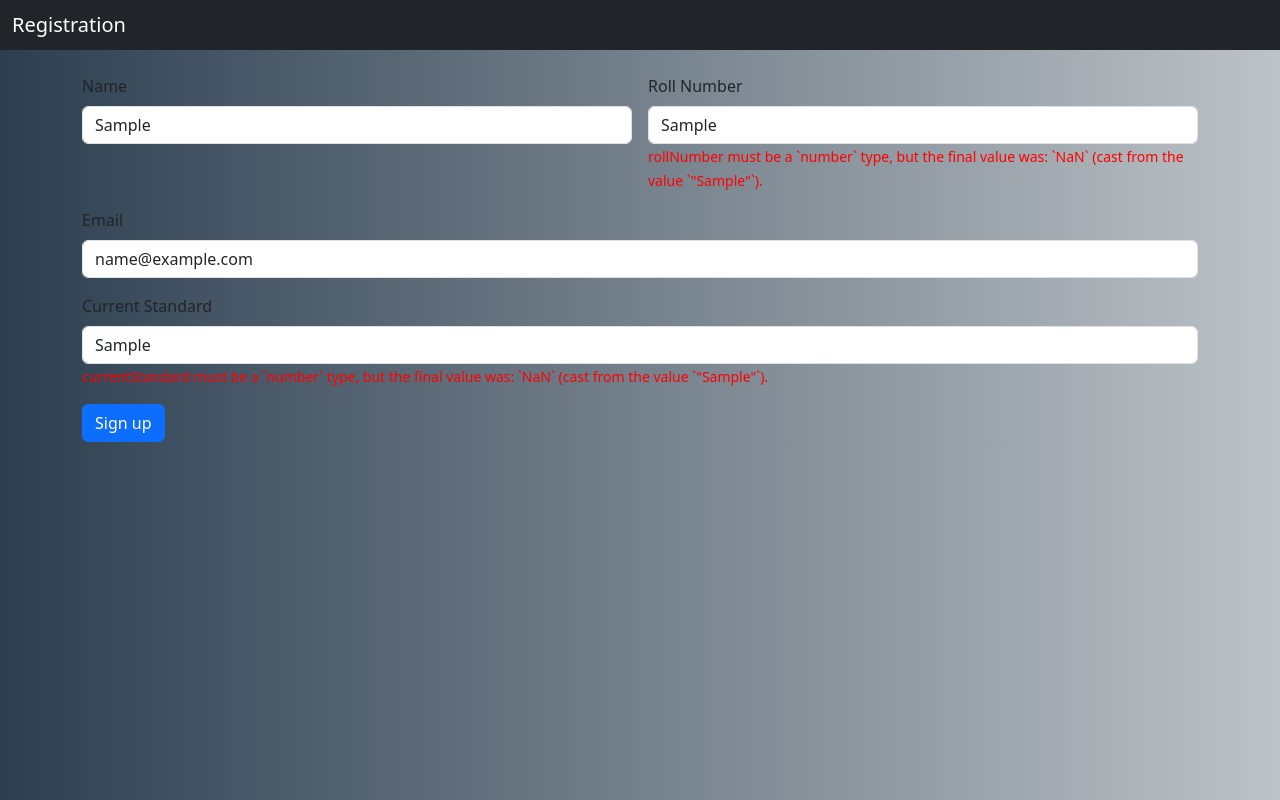
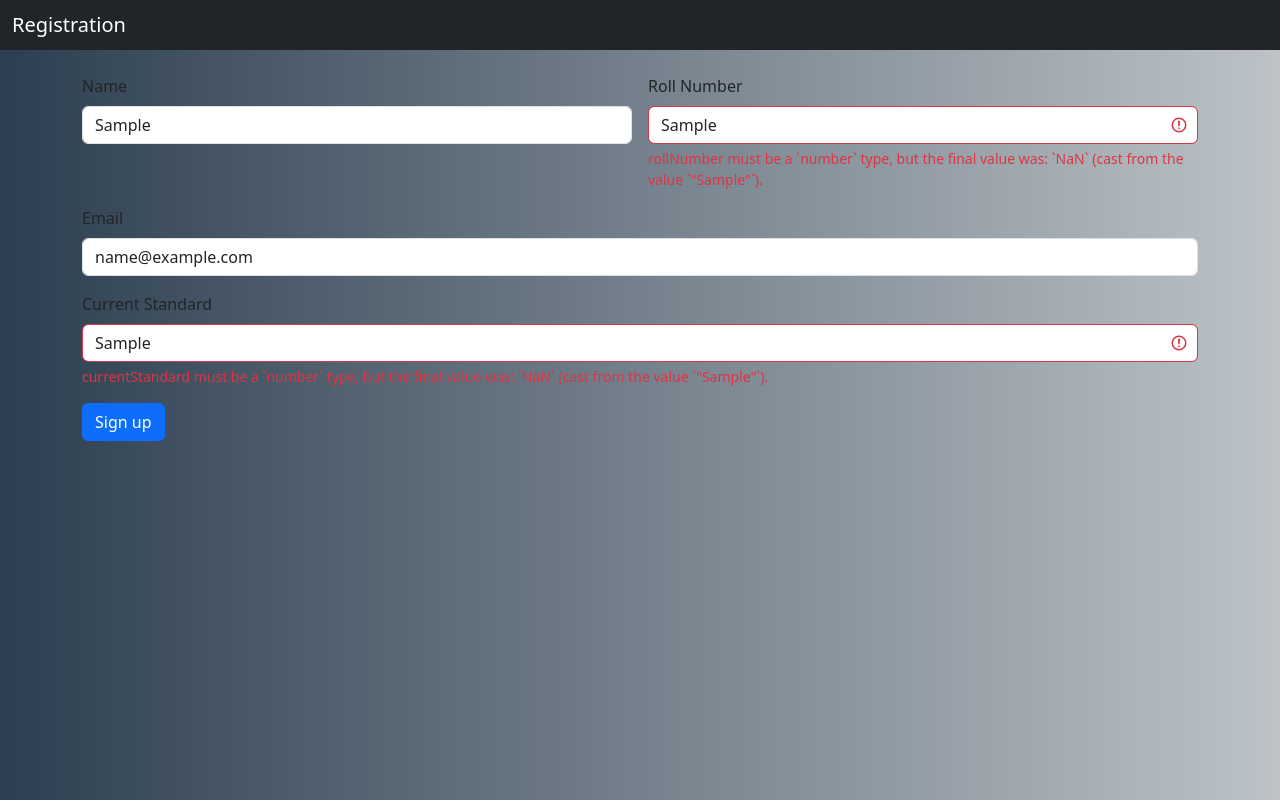
Before and after one commit to hinalpaladiya/register-test-1, a React (Create React App) app: page / in a window 1280 px wide. Both pictures are taken after typing "Sample", "Sample", "name@example.com", "Sample" into the empty fields and a click on the button "Sign up". Built offline with nearby package versions, Linux system fonts and the light colour scheme.

Commit message:
Basic form fix

```diff
--- a/src/SignUp.js
+++ b/src/SignUp.js
@@ -1,22 +1,27 @@
-import React, { useState } from 'react'
-import './css/App.css'
-import * as Yup from "yup";
+import React, { useEffect } from 'react';
+import './css/App.css';
+import * as Yup from 'yup';
 import { useFormik } from 'formik';
 import { useNavigate } from 'react-router-dom';
 import Header from './Header';
 
-
-var SignUp = () => {
-	var navigate = useNavigate();
-
-	var SignUpSchema = Yup.object().shape({
-		name: Yup.string().required("Name is required").min(2, "Name is too short").max(100, "Name is too long"),
-		rollNumber: Yup.number().required("Roll number is required").min(1, "Invalid roll number").max(100, "Invalid roll number"),
-		email: Yup.string().email("Invalid email").required("Email is required"),
-		currentStandard: Yup.number().required("Current standard is required").min(1, "Invalid standard").max(12, "Invalid standard"),
+const SignUpSchema = Yup.object().shape({
+    name: Yup.string().required('Name is required').min(2, 'Name is too short').max(100, 'Name is too long'),
+    rollNumber: Yup.number().required('Roll number is required').min(1, 'Invalid roll number').max(100, 'Invalid roll number'),
+    email: Yup.string().email('Invalid email').required('Email is required'),
+    currentStandard: Yup.number().required('Current standard is required').min(1, 'Invalid standard').max(12, 'Invalid standard'),
+    previousStandards: Yup.array().of(
+        Yup.object().shape({
+            remark: Yup.string().required('Remark is required'),
+            percentage: Yup.string().required('Percentage is required').max(100, 'Invalid percentage'),
+        })
+    ),
 });
 
-	var formik = useFormik({
+const SignUp = () => {
+	const navigate = useNavigate();
+
+	const formik = useFormik({
 		initialValues: {
 			name: '',
 			rollNumber: '',
@@ -31,70 +36,131 @@ var SignUp = () => {
 			});
 		},
 	});
-	var renderPreviousStandardsFields = () => {
-		var currentStandard = parseInt(formik.values.currentStandard);
-		var previousStandardsFields = [];
+
+	useEffect(() => {
+		formik.setFieldValue('previousStandards', []);
+	}, [formik.values.currentStandard]);
+
+	const renderPreviousStandardsFields = () => {
+        const currentStandard = parseInt(formik.values.currentStandard);
+        const previousStandardsFields = [];
 
         for (let i = 1; i < currentStandard; i++) {
             previousStandardsFields.push(
-				<>
-					<div key={i} className="row">
+                <div key={i} className="row mt-3">
                     <div className="col-md-6">
-							<label htmlFor={`standard${i}_remark`} className="form-label">{`Standard ${i}: Remark`}</label>
+                        <label htmlFor={`previousStandards[${i - 1}].remark`} className="form-label">{`Standard ${i}: Remark`}</label>
                         <input
                             type="text"
+                            id={`previousStandards[${i - 1}].remark`}
+                            name={`previousStandards[${i - 1}].remark`}
+                            className={`form-control ${formik.errors.previousStandards?.[i - 1]?.remark ? 'is-invalid' : ''}`}
                             onChange={formik.handleChange}
+                            onBlur={formik.handleBlur}
                             value={formik.values.previousStandards[i - 1]?.remark || ''}
-								name={`previousStandards[${i - 1}].remark`}
-								className="form-control"
-								id={`standard${i}_remark`}
                         />
-							{formik.errors.previousStandards?.[i - 1]?.remark ? <div style={{ color: 'red' }}><small>{formik.errors.previousStandards[i - 1].remark}</small></div> : null}
+                        {formik.touched.previousStandards && formik.errors.previousStandards?.[i - 1]?.remark && (
+                            <div className="invalid-feedback">
+                                {formik.errors.previousStandards[i - 1].remark}
+                            </div>
+                        )}
                     </div>
                     <div className="col-md-6">
-							<label htmlFor={`standard${i}_percentage`} className="form-label">{`Standard ${i}: Percentage`}</label>
+                        <label htmlFor={`previousStandards[${i - 1}].percentage`} className="form-label">{`Standard ${i}: Percentage`}</label>
                         <input
                             type="text"
+                            id={`previousStandards[${i - 1}].percentage`}
+                            name={`previousStandards[${i - 1}].percentage`}
+                            className={`form-control ${formik.errors.previousStandards?.[i - 1]?.percentage ? 'is-invalid' : ''}`}
                             onChange={formik.handleChange}
+                            onBlur={formik.handleBlur}
                             value={formik.values.previousStandards[i - 1]?.percentage || ''}
-								name={`previousStandards[${i - 1}].percentage`}
-								className="form-control"
-								id={`standard${i}_percentage`}
                         />
-							{formik.errors.previousStandards?.[i - 1]?.percentage ? <div style={{ color: 'red' }}><small>{formik.errors.previousStandards[i - 1].percentage}</small></div> : null}
+                        {formik.touched.previousStandards && formik.errors.previousStandards?.[i - 1]?.percentage && (
+                            <div className="invalid-feedback">
+                                {formik.errors.previousStandards[i - 1].percentage}
+                            </div>
+                        )}
                     </div>
                 </div>
-				</>
             );
         }
 
         return previousStandardsFields;
     };
+
 	return (
         <>
             <Header />
             <div className="container mt-4">
                 <form className="row g-3" onSubmit={formik.handleSubmit}>
                     <div className="col-md-6">
-						<label htmlFor="inputEmail4" className="form-label">Name</label>
-						<input type="text" onChange={formik.handleChange} value={formik.values.name} name="name" className="form-control" id="inputEmail4" />
-						{formik.errors.name ? <div style={{ color: "red" }}><small>{formik.errors.name}</small></div> : null}
+                        <label htmlFor="name" className="form-label">Name</label>
+                        <input
+                            type="text"
+                            id="name"
+                            name="name"
+                            className={`form-control ${formik.touched.name && formik.errors.name ? 'is-invalid' : ''}`}
+                            onChange={formik.handleChange}
+                            onBlur={formik.handleBlur}
+                            value={formik.values.name}
+                        />
+                        {formik.touched.name && formik.errors.name && (
+                            <div className="invalid-feedback">
+                                {formik.errors.name}
+                            </div>
+                        )}
                     </div>
                     <div className="col-md-6">
-						<label htmlFor="inputPassword4" className="form-label">Roll Number</label>
-						<input type="text" onChange={formik.handleChange} value={formik.values.rollNumber} name="rollNumber" className="form-control" id="rollNumber" />
-						{formik.errors.rollNumber ? <div style={{ color: "red" }}><small>{formik.errors.rollNumber}</small></div> : null}
+                        <label htmlFor="rollNumber" className="form-label">Roll Number</label>
+                        <input
+                            type="text"
+                            id="rollNumber"
+                            name="rollNumber"
+                            className={`form-control ${formik.touched.rollNumber && formik.errors.rollNumber ? 'is-invalid' : ''}`}
+                            onChange={formik.handleChange}
+                            onBlur={formik.handleBlur}
+                            value={formik.values.rollNumber}
+                        />
+                        {formik.touched.rollNumber && formik.errors.rollNumber && (
+                            <div className="invalid-feedback">
+                                {formik.errors.rollNumber}
+                            </div>
+                        )}
                     </div>
                     <div className="col-12">
-						<label htmlFor="inputAddress" className="form-label">Email</label>
-						<input type="email" onChange={formik.handleChange} value={formik.values.email} name='email' className="form-control" id="email" placeholder="abc@gmail.com" />
-						{formik.errors.email ? <div style={{ color: "red" }}><small>{formik.errors.email}</small></div> : null}
+                        <label htmlFor="email" className="form-label">Email</label>
+                        <input
+                            type="email"
+                            id="email"
+                            name="email"
+                            className={`form-control ${formik.touched.email && formik.errors.email ? 'is-invalid' : ''}`}
+                            onChange={formik.handleChange}
+                            onBlur={formik.handleBlur}
+                            value={formik.values.email}
+                        />
+                        {formik.touched.email && formik.errors.email && (
+                            <div className="invalid-feedback">
+                                {formik.errors.email}
                             </div>
-
+                        )}
+                    </div>
                     <div className="col-md-12">
-						<label htmlFor="inputCity" className="form-label">Current Standard</label>
-						<input type="text" onChange={formik.handleChange} value={formik.values.currentStandard} name="currentStandard" className="form-control" id="currentStandard" />
-						{formik.errors.currentStandard ? <div style={{ color: "red" }}><small>{formik.errors.currentStandard}</small></div> : null}
+                        <label htmlFor="currentStandard" className="form-label">Current Standard</label>
+                        <input
+                            type="text"
+                            id="currentStandard"
+                            name="currentStandard"
+                            className={`form-control ${formik.touched.currentStandard && formik.errors.currentStandard ? 'is-invalid' : ''}`}
+                            onChange={formik.handleChange}
+                            onBlur={formik.handleBlur}
+                            value={formik.values.currentStandard}
+                        />
+                        {formik.touched.currentStandard && formik.errors.currentStandard && (
+                            <div className="invalid-feedback">
+                                {formik.errors.currentStandard}
+                            </div>
+                        )}
                     </div>
                     {renderPreviousStandardsFields()}
                     <div className="col-12">
@@ -103,7 +169,7 @@ var SignUp = () => {
                 </form>
             </div>
         </>
-	)
-}
+    );
+};
 
-export default SignUp
+export default SignUp;
```
Lines whose indentation alone changed are shown as unchanged.
